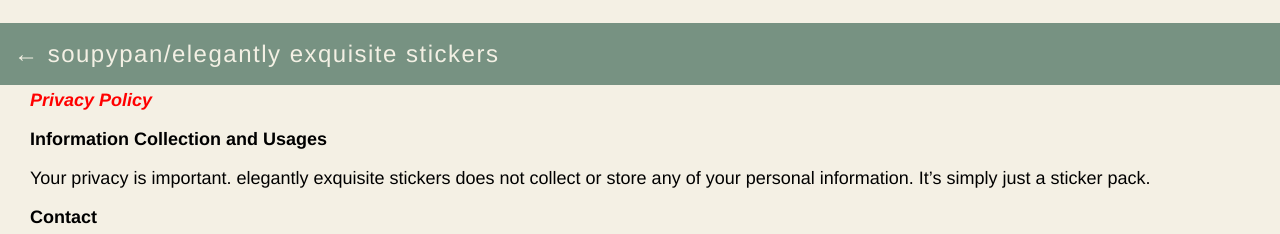
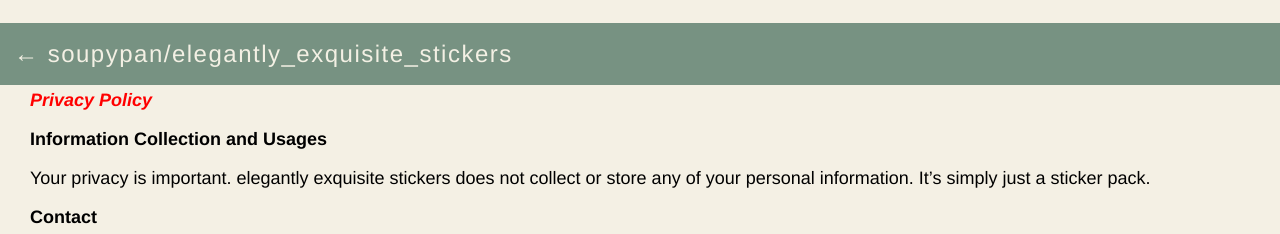
Before and after one commit to soupypan/soupypan.github.io, a Jekyll site: the page built from _projects/ees.md, in a window 1280 px wide. Shown: the top 234 px of the page. Built offline with Jekyll 4.4.1, drawn with Linux system fonts in a browser that asks for light colours.

Commit message:
Update ees.md

```diff
--- a/_projects/ees.md
+++ b/_projects/ees.md
@@ -1,6 +1,6 @@
 ---
 layout: genpgproject
-title: elegantly exquisite stickers
+title: elegantly_exquisite_stickers
 desc: ios stickers made with the lovable ms paint ~ 2020
 index: 0
 ---
```
